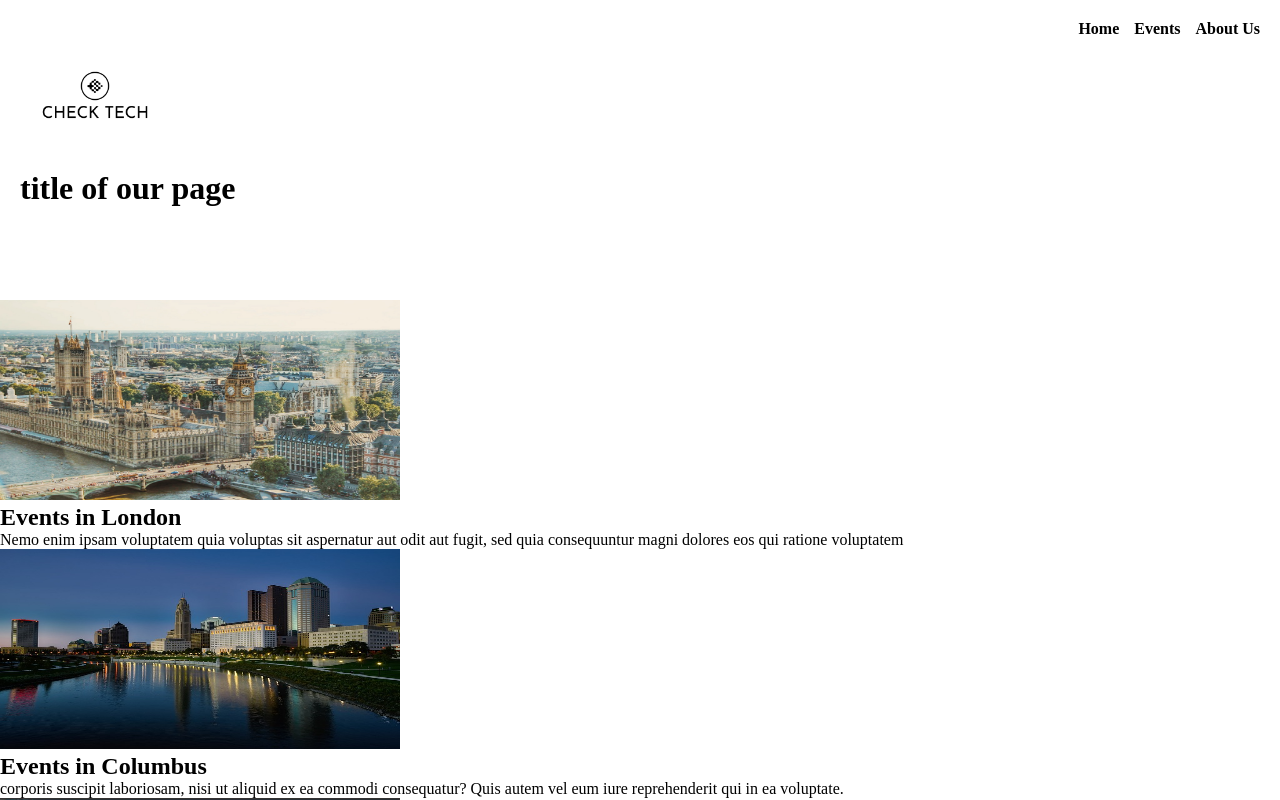
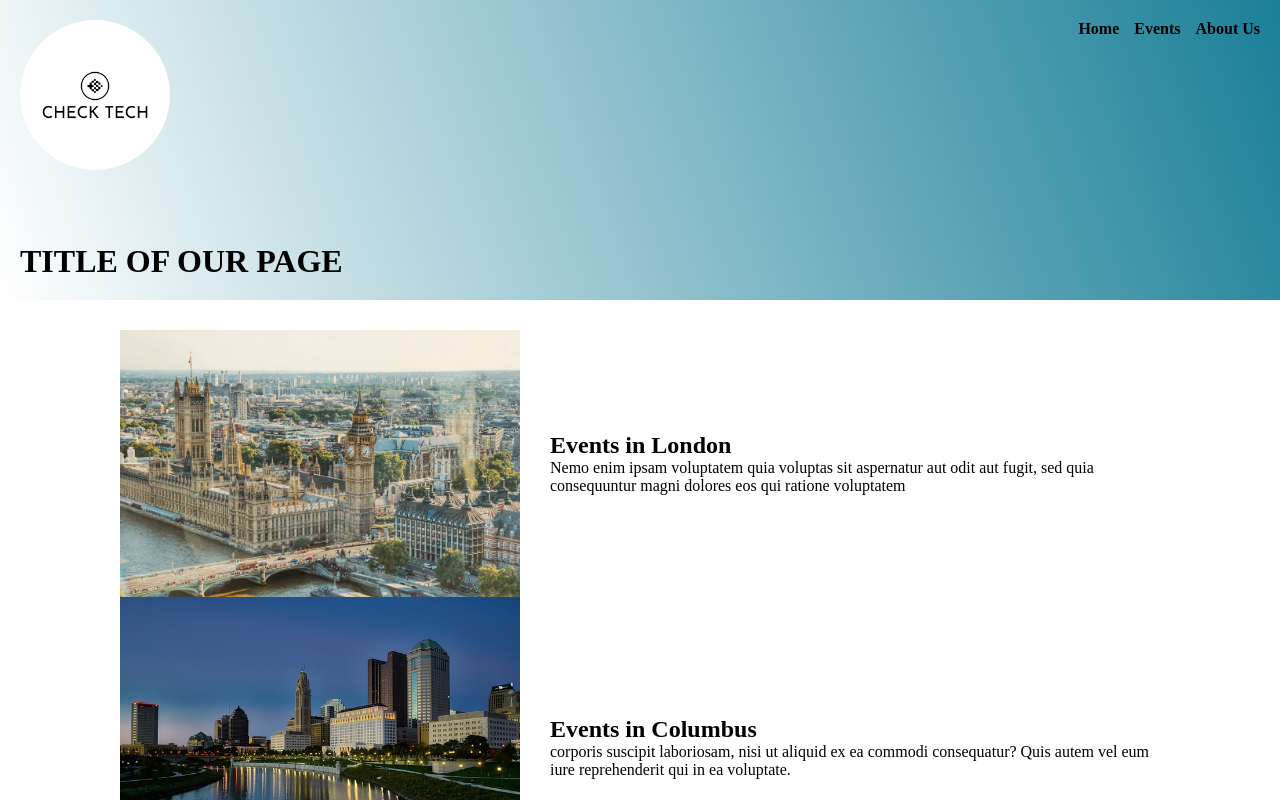
Before and after one commit to ChristopherLanier/Check-Tech-App, a Next.js app: page / in a window 1280 px wide. Shown: the top 800 px of the page. Built offline with nearby package versions, Linux system fonts and the light colour scheme.

Commit message:
Styled header, footer and body content of pages

```diff
--- a/src/components/footer/footer.jsx
+++ b/src/components/footer/footer.jsx
@@ -3,7 +3,7 @@
 export const Footer = () => {
   return (
     <footer>
-    <p>© Check Tech app footer </p>
+    <p>© Check Tech</p>
   </footer>
   )
 }
--- a/src/components/header/header.jsx
+++ b/src/components/header/header.jsx
@@ -6,7 +6,7 @@
   return (
     <header>
       <div className="topNav">
-        <Image src={'/images/logo-black.png'} width={150} height={150} />
+        <Image className="checkTapLogo" src={'/images/logo-black.png'} width={150} height={150} />
         <nav>
           <ul>
             <li>
@@ -19,8 +19,8 @@
               <Link href="/about-us" passHref>About Us</Link>
             </li>
           </ul>
-          </nav>
 
+        </nav>
 
 
       </div>
--- a/src/components/home/home-page.jsx
+++ b/src/components/home/home-page.jsx
@@ -8,16 +8,20 @@
 //in js file (pages index.js) of browser home page, import this pages component-> go to 'pages index.js'
 export const HomePage = ({data}) => {
   return (
-    <main>
+        <div classsName="home_body">
 
         {data.map((ev) => (
-            <Link key={ev.id} href={`/events/${ev.id}`} passHref>
-                <Image width={400} height={200} alt={ev.title} src={ev.image} />
-                <h2>{ev.title}</h2>
-                <p>{ev.description}</p>
+            <Link className="card" key={ev.id} href={`/events/${ev.id}`} passHref>
+                <Image className="img" width={400} height={200} alt={ev.title} src={ev.image} />
+
+                <div className="content">
+                  <h2>{ev.title}</h2>
+                  <p>{ev.description}</p>
+                </div>
+
             </Link>
 
         ))}
-    </main>
+        </div>
   )
 }
--- a/src/components/layout/main-layout.jsx
+++ b/src/components/layout/main-layout.jsx
@@ -10,7 +10,7 @@
   return (
     <>
         <Header/>
-            {children}
+            <main>{children}</main>
         <Footer/>
     </>
 
--- a/styles/general.sass
+++ b/styles/general.sass
@@ -1,12 +1,27 @@
 header
     height: 300px
     padding: 20px
-    background: linear-gradient
+    background: linear-gradient(250deg, #1a7f98, transparent)
+    display: flex
+    flex-direction: column
+    justify-content: space-between
+
+    h1
+       width: 50%
+       font-size: 200%
+       text-transform: uppercase
+
+
+
+    .checkTapLogo
+        border-radius:100%
+
 
     .topNav
         display: flex
         justify-content: space-between
         align-content: center
+
         ul
             display: flex
             text-decoration: none
@@ -16,3 +31,32 @@
             li
                 font-weight: 600
                 font-size: 16px
+
+footer
+    font-weight: bold
+    text-align: center
+
+main
+    width: 100%
+    max-width: 1450px //max-width caps viewport
+    margin: auto
+    padding: 30px
+
+    .home_body
+        display: flex
+        flex-direction: column
+        gap: 50px
+
+    .img
+        height: 50%
+
+    .card
+         display: flex
+         flex-direction: row
+         gap: 30px
+         justify-content: center
+         align-content: center
+         align-items: center
+
+    .content
+            width: 50%
```
